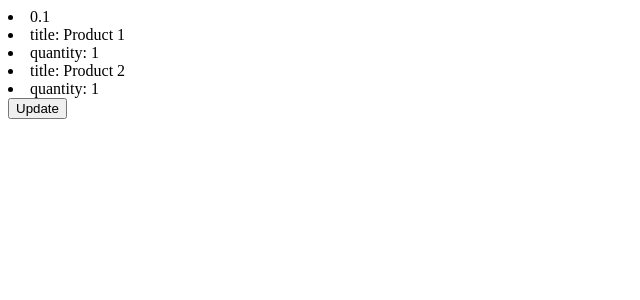
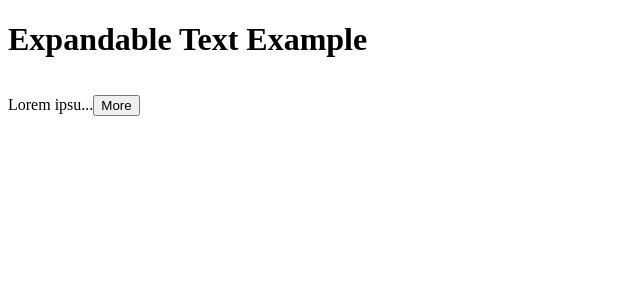
Before and after one commit to contrazap/react-app, a React (Vite) app: page / in a window 1280 px wide. Shown: the top 300 px of the page, without its empty margins (0-640 px from the left). Built offline with nearby package versions, Linux system fonts and the light colour scheme.

Commit message:
Added expandable text component with help of chatgpt

```diff
--- a/src/App.tsx
+++ b/src/App.tsx
@@ -1,35 +1,22 @@
 import { useState } from "react";
+import ExpandableText from "./components/ExpandableText";
 
-function App() {
-  const [cart, setCart] = useState({
-    discount: 0.1,
-    items: [
-      { id: 1, title: "Product 1", quantity: 1 },
-      { id: 2, title: "Product 2", quantity: 1 },
-    ],
-  });
+const App = () => {
+  const para =
+    "Lorem ipsum dolor sit amet, consectetur adipiscing elit. Sed vitae magna tristique, euismod orci eget, malesuada mauris. Pellentesque lobortis arcu in mauris varius suscipit. Aliquam ut diam semper, bibendum turpis eget, convallis nulla. Donec lobortis ultricies dolor, ac tempor magna convallis vel.";
+
+  const [expanded, setExpanded] = useState(false);
 
   const handleClick = () => {
-    setCart({
-      ...cart,
-      items: cart.items.map((item) =>
-        item.id === 1 ? { ...item, quantity: 2 } : { ...item }
-      ),
-    });
+    setExpanded(!expanded);
   };
 
   return (
     <div>
-      <li>{cart.discount}</li>
-      {cart.items.map((item) => (
-        <>
-          <li>title: {item.title}</li>
-          <li>quantity: {item.quantity}</li>
-        </>
-      ))}
-      <button onClick={handleClick}>Update</button>
+      <h1>Expandable Text Example</h1>
+      <ExpandableText para={para} expanded={expanded} onClick={handleClick} />
     </div>
   );
-}
+};
 
 export default App;
--- /dev/null
+++ b/src/components/ExpandableText.tsx
@@ -0,0 +1,19 @@
+interface Props {
+  para: string;
+  expanded: boolean;
+  onClick: () => void;
+}
+
+const ExpandableText = ({ para, expanded, onClick }: Props) => {
+  const displayPara = expanded ? para : para.slice(0, 10) + "...";
+  const buttonLabel = expanded ? "Less" : "More";
+
+  return (
+    <div>
+      <p style={{ display: "inline-block" }}>{displayPara}</p>
+      <button onClick={onClick}>{buttonLabel}</button>
+    </div>
+  );
+};
+
+export default ExpandableText;
```
